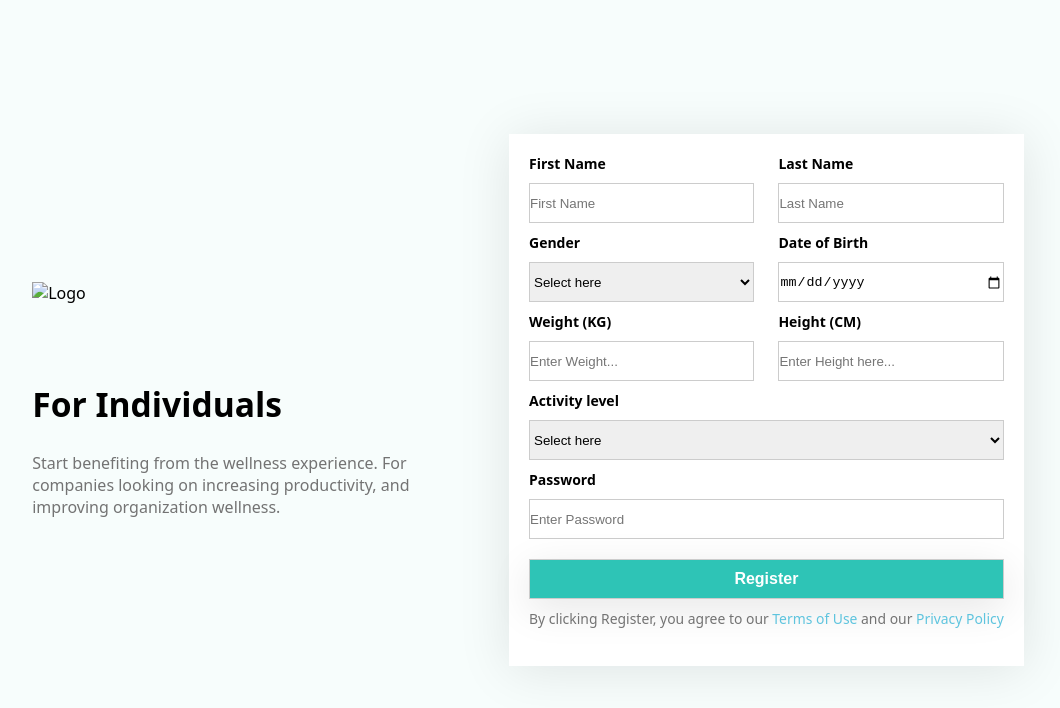
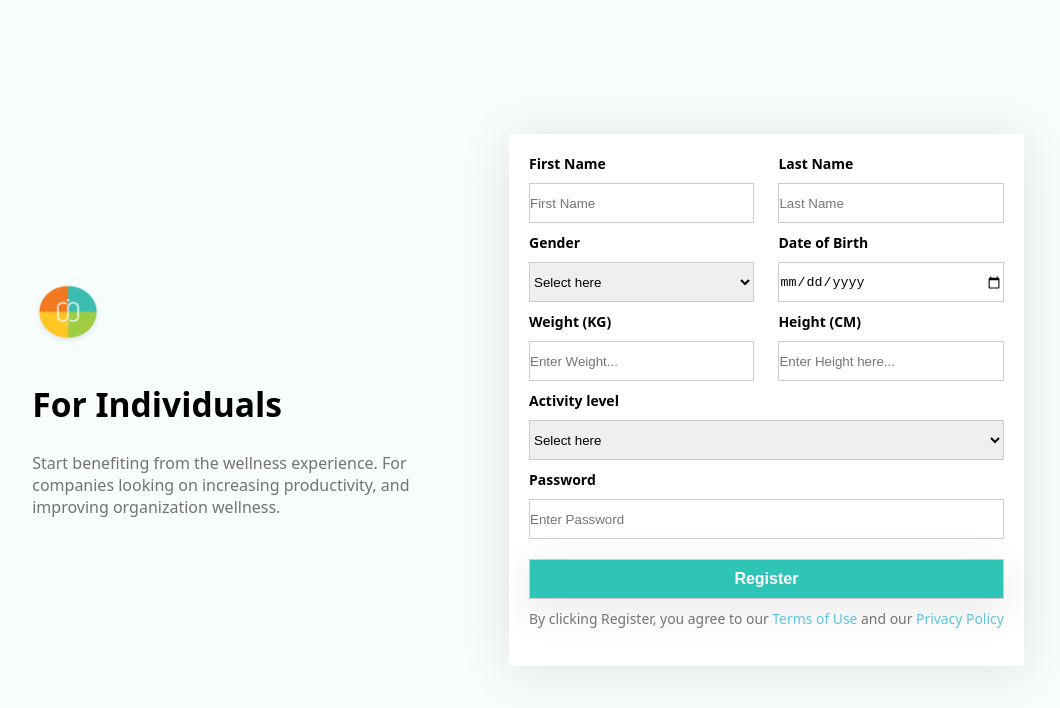
Before and after one commit to avackaamicheal/AltSchool_CSS, a plain HTML site: page Assignment_4/index.html in a window 1280 px wide. Shown: the whole page, without its empty margins (112-1172 px from the left). Drawn offline with Linux system fonts and the light colour scheme; the site is published under a folder, as on GitHub Pages, so addresses that start at the root find nothing.

Commit message:
Fixed the logo issue

```diff
--- a/Assignment_4/index.html
+++ b/Assignment_4/index.html
@@ -9,7 +9,7 @@
 <body>
     <div class="container">
         <div class="header">
-            <img src="/assets/images/Logo.png" alt="Logo">
+            <img src="./assets/images/Logo.png" alt="Logo">
             <h1>For Individuals</h1>
             <p>Start benefiting from the wellness experience. For companies looking on increasing productivity, and improving organization wellness.</p>
         </div>
```
